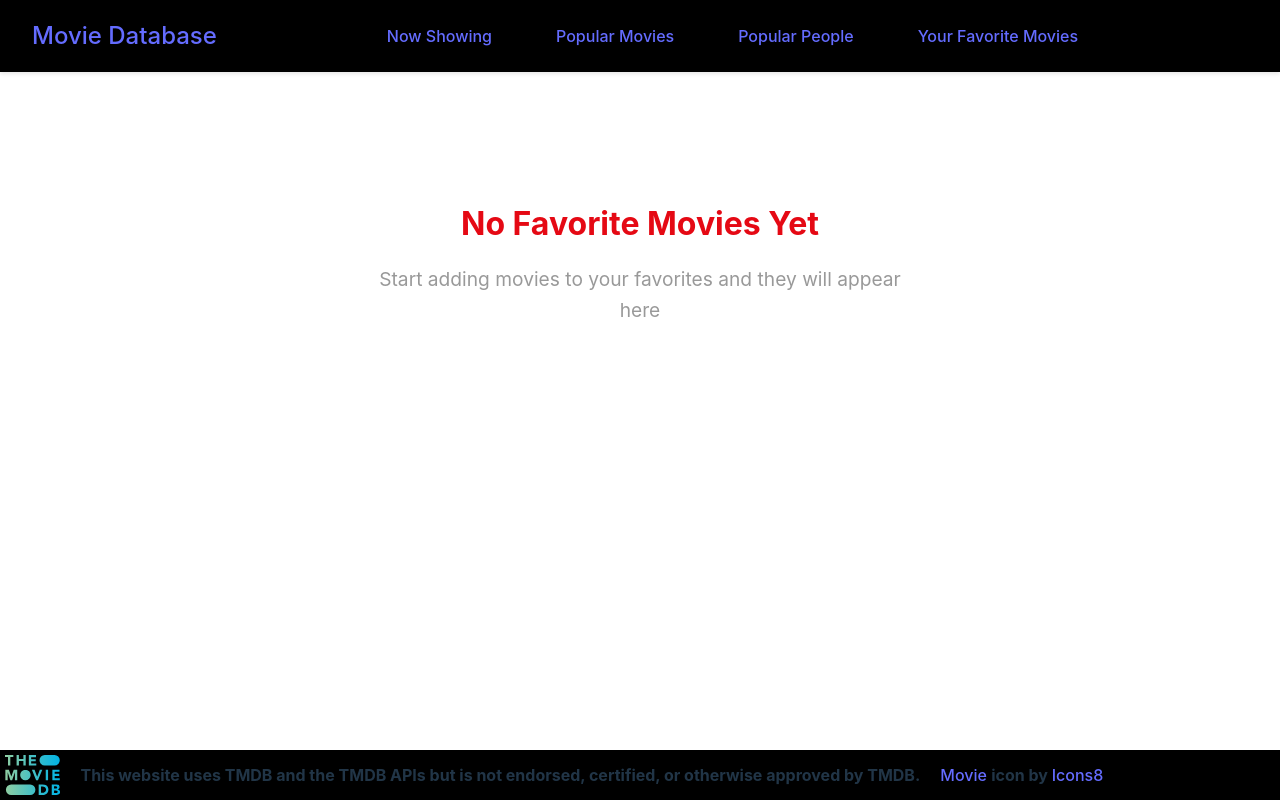
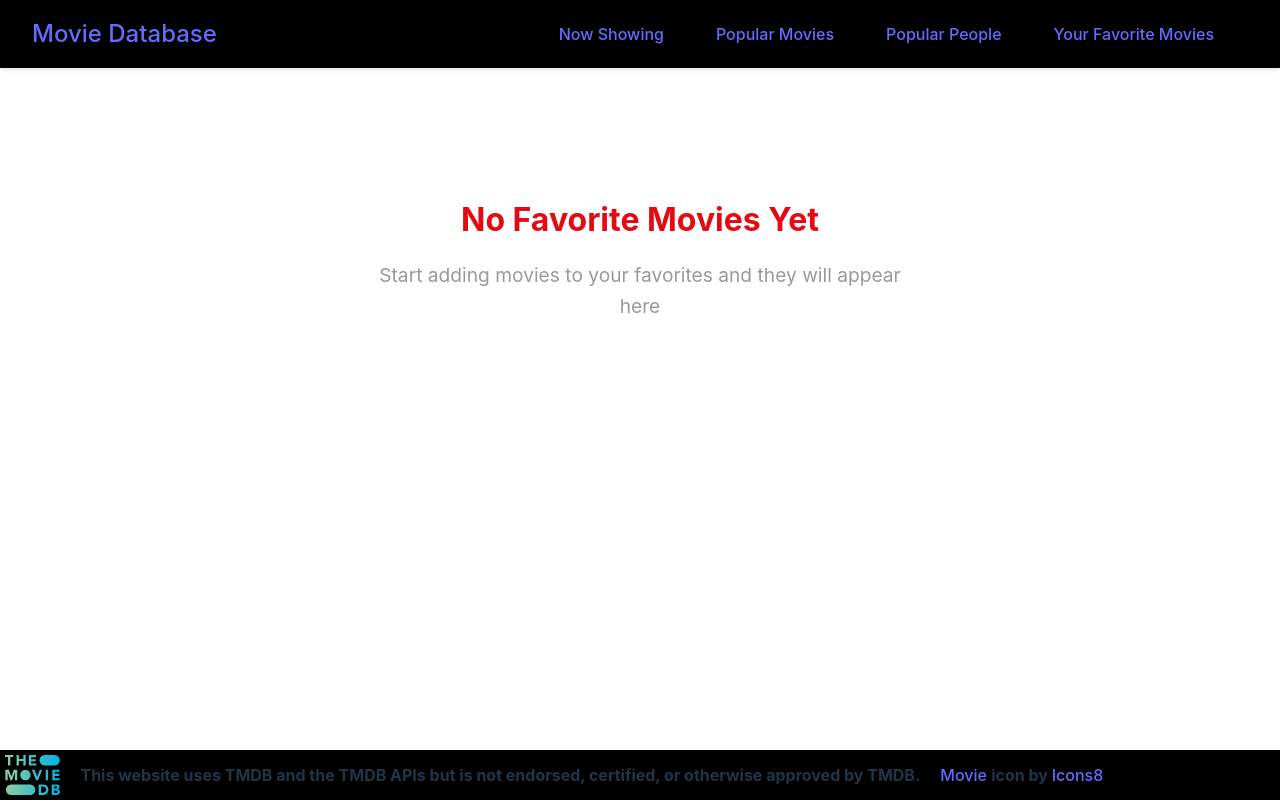
Before and after one commit to LaurenCummings/movie-project, a React (Vite) app: page /movie-project/favorites in a window 1280 px wide. Built offline with nearby package versions, Linux system fonts and the light colour scheme.

Commit message:
Fixed nav links positioning

```diff
--- a/src/css/NavBar.css
+++ b/src/css/NavBar.css
@@ -13,9 +13,9 @@
   }
 
   .navbar-links {
-    display: flex;
-    gap: 2rem;
-    align-items: flex-end;
+    display: inline-block;
+    right: 50px;
+    position: absolute;
   }
 
   .nav-link {
@@ -23,6 +23,7 @@
     padding: 0.5rem 1rem;
     border-radius: 4px;
     transition: background-color 0.2s;
+    margin-left: 20px;
   }
 
   .nav-link:hover {
```
